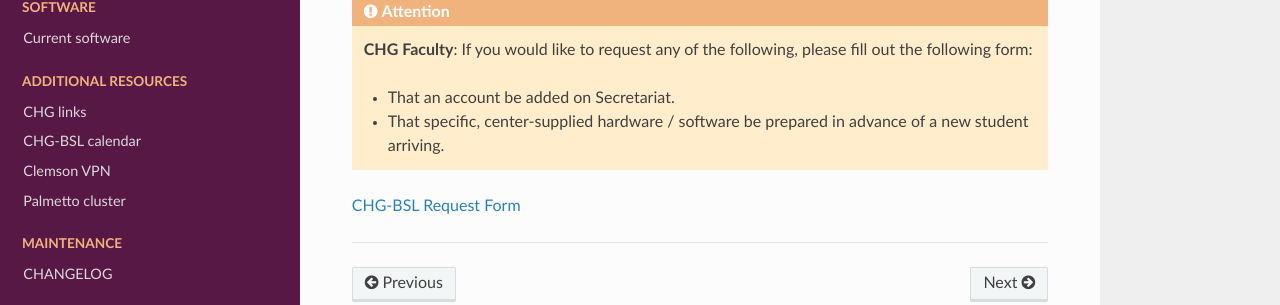
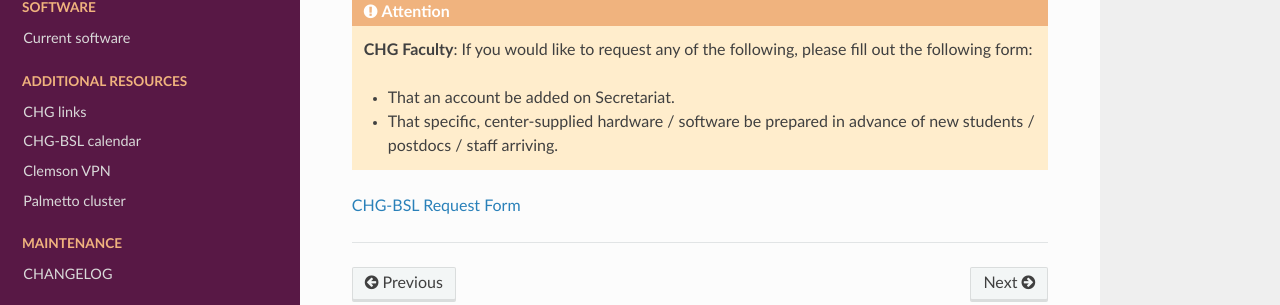
Before and after one commit to amalgamaria/secretariat, a Sphinx documentation site: the page built from docs/tickets.rst, in a window 1280 px wide and 1238 px high. Shown: the part 806-1111 px from the top of the window. Built offline with Sphinx 7.4.7 and the Read the Docs theme 2.0.0, drawn with Linux system fonts in a browser that asks for light colours.

Commit message:
Update text

```diff
--- a/docs/tickets.rst
+++ b/docs/tickets.rst
@@ -16,7 +16,7 @@ Forms
 
    - That an account be added on Secretariat.
 
-   - That specific, center-supplied hardware / software be prepared in advance of a new student arriving.
+   - That specific, center-supplied hardware / software be prepared in advance of new students / postdocs / staff arriving.
 
 `CHG-BSL Request Form`_
 
```
